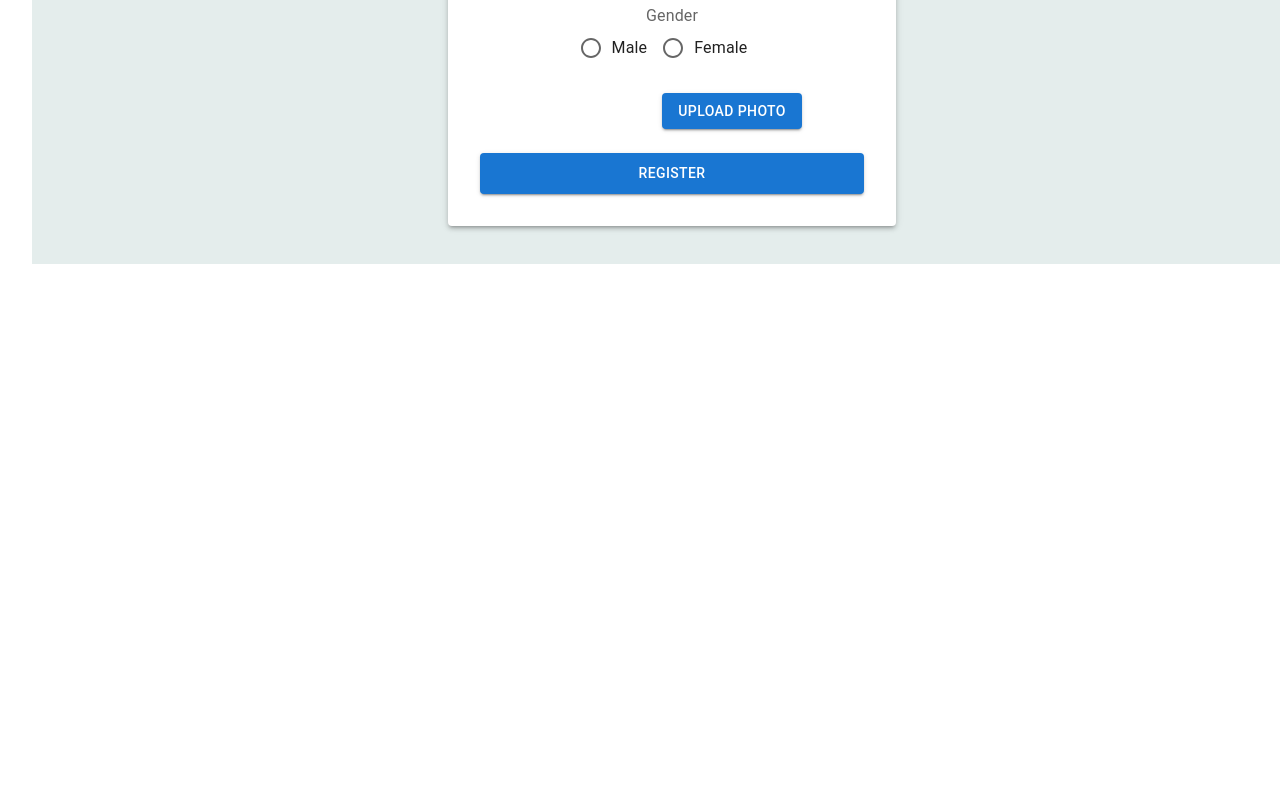
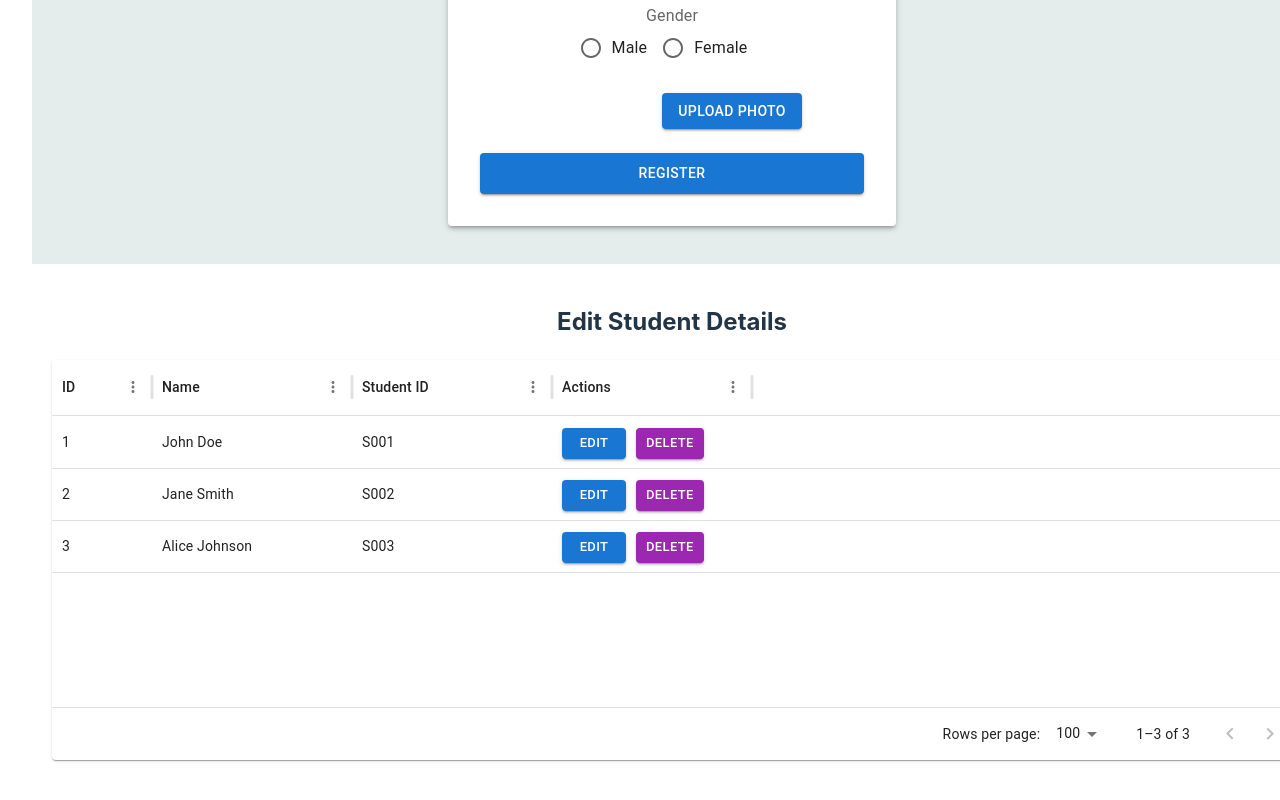
Before and after one commit to kisalthennakoon/Student-Form, a React (Vite) app in the folder FrontEnd/student-form/: page / in a window 1280 px wide. Shown: the part 1368-2168 px from the top of the page. Before the commit the page ends 1664 px from the top, so only its background shows below. Built offline with nearby package versions, Linux system fonts and the light colour scheme.

Commit message:
Indentation Handling Done

```diff
--- a/FrontEnd/student-form/package.json
+++ b/FrontEnd/student-form/package.json
@@ -14,13 +14,12 @@
     "@emotion/styled": "^11.14.0",
     "@mui/icons-material": "^6.1.10",
     "@mui/material": "^6.1.10",
-
     "@mui/x-data-grid": "^7.23.1",
     "prop-types": "^15.8.1",
     "react": "^18.3.1",
     "react-dom": "^18.3.1",
-    "react-icons": "^5.4.0"
-
+    "react-icons": "^5.4.0",
+    "react-router-dom": "^7.0.2"
   },
   "devDependencies": {
     "@eslint/js": "^9.15.0",
--- a/FrontEnd/student-form/src/App.jsx
+++ b/FrontEnd/student-form/src/App.jsx
@@ -3,6 +3,7 @@ import Header from './Components/Header.jsx'
 import Footer from './Components/Footer.jsx'
 import Home from './Pages/Home.jsx'
 import Form from './Pages/Form.jsx'
+import EditDetails from './Pages/DeatailsEdit.jsx'
 
 import './App.css'
 import '../src/Pages/Home.jsx'
@@ -15,6 +16,7 @@ function App() {
     <Header/>
     <Home/>
     <Form/>
+    <EditDetails/>
     <Footer/>
 
    </div>
--- a/FrontEnd/student-form/src/Components/Header.jsx
+++ b/FrontEnd/student-form/src/Components/Header.jsx
@@ -1,5 +1,5 @@
 // import React from 'react';
-import { FaSignInAlt, FaUserPlus } from 'react-icons/fa'; // Import icons
+import { FaSignInAlt, FaUserPlus } from 'react-icons/fa';
 
 const Header = () => {
     return (
--- a/FrontEnd/student-form/src/Pages/Form.jsx
+++ b/FrontEnd/student-form/src/Pages/Form.jsx
@@ -43,7 +43,7 @@ const StudentRegistrationForm = () => {
       justifyContent="center"
       alignItems="center"
       minHeight="100vh" // Full screen height
-      width="100%" // Full screen width
+      width="100vw" // Full screen width
       sx={{ backgroundColor: "#E4EDEC" }}
     >
       <Paper elevation={3} sx={{ padding: 4, width: "30%" }}>
--- a/FrontEnd/student-form/src/Pages/Home.jsx
+++ b/FrontEnd/student-form/src/Pages/Home.jsx
@@ -61,7 +61,7 @@ const styles = {
   container: {
     display: "flex",
     height: "100vh",
-    width: "100%",// Full screen width
+    width: "100vw",// Full screen width
     overflow: "hidden",
     margin : "0",
     padding : "0",
```
Also changed, not shown: 1 other file (tests, documents, lock files or other folders).
